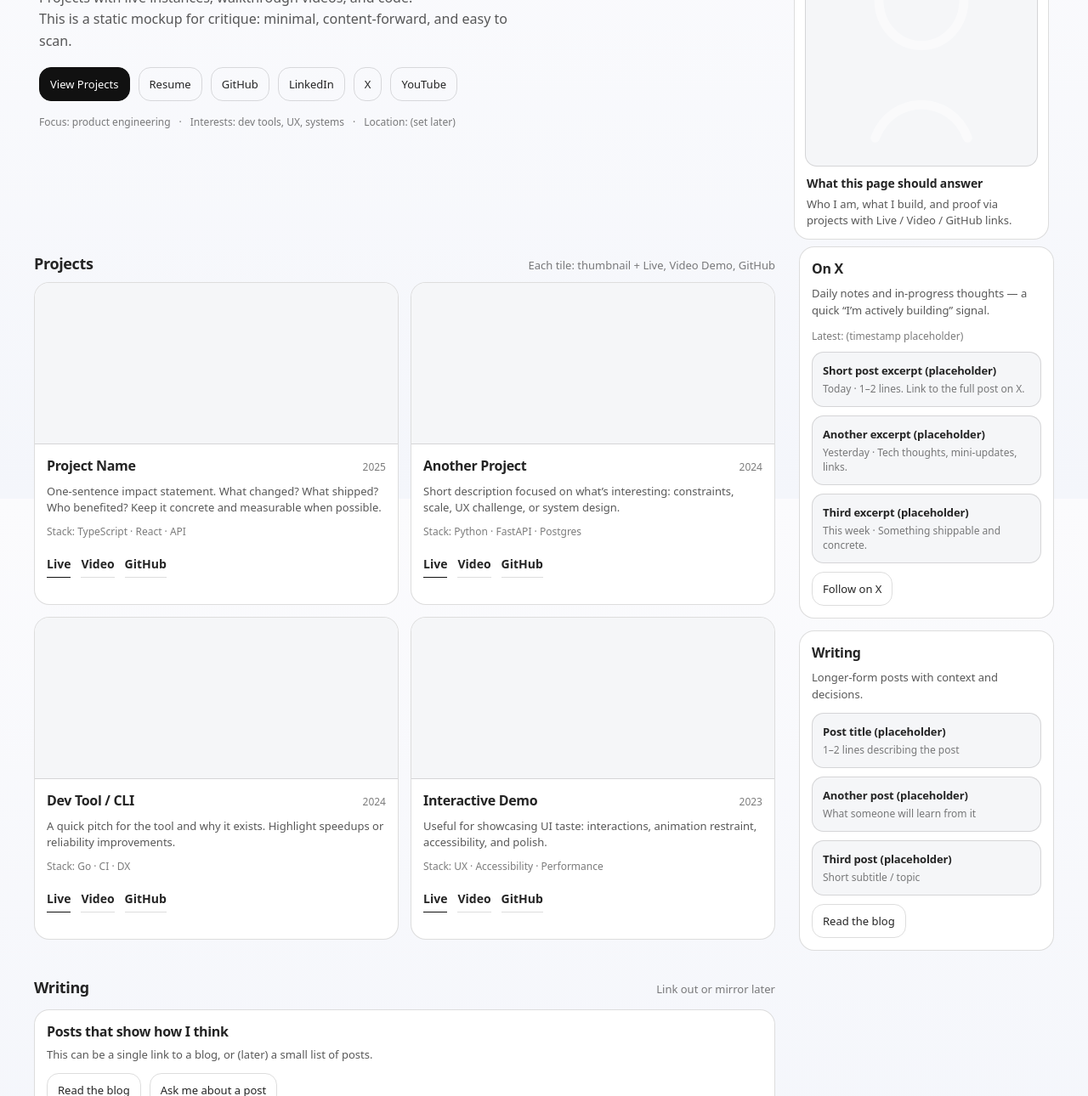
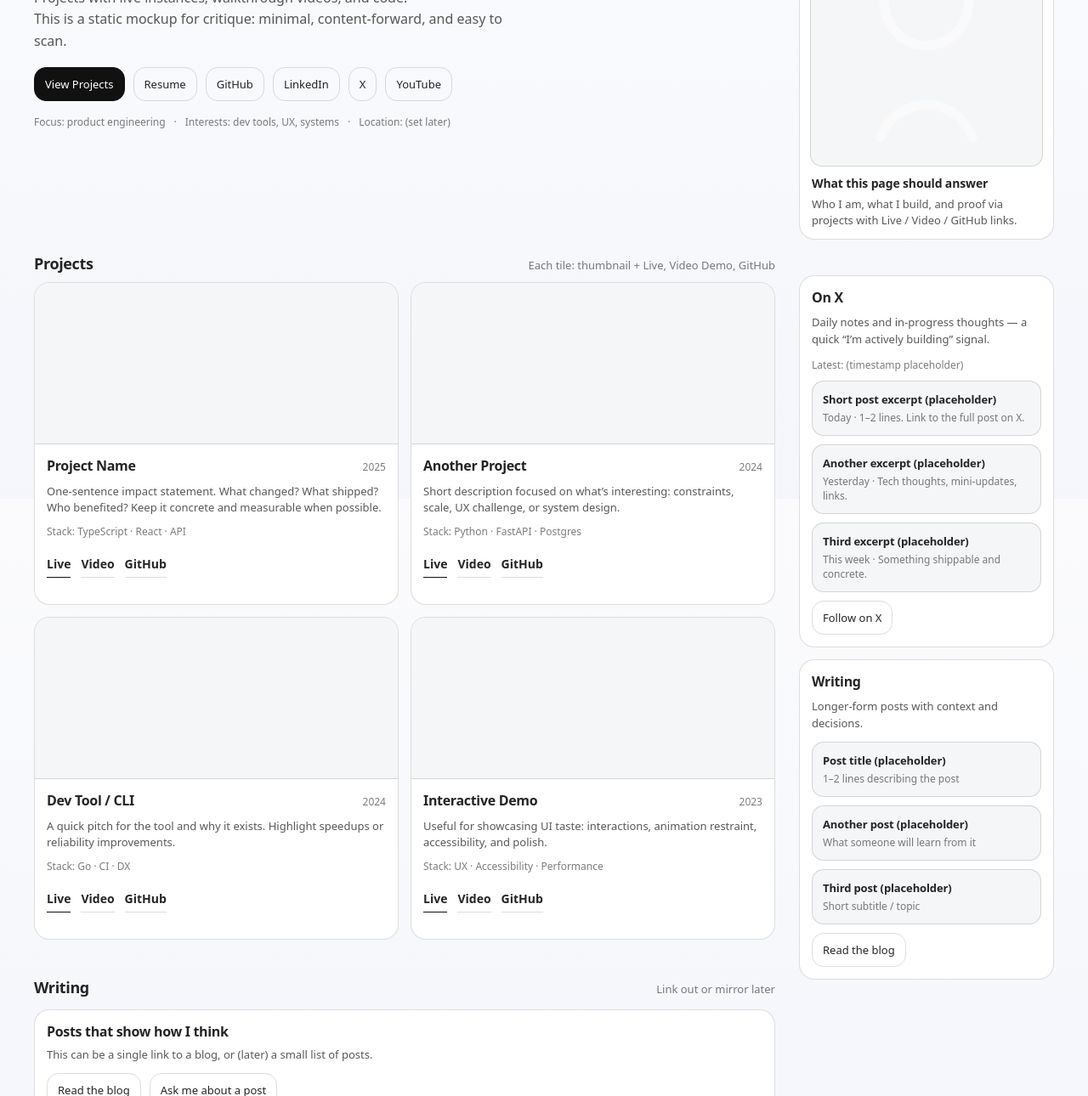
Before and after one commit to chaceraiter/portfolio-site, a plain HTML site: page mockups/homepage.html in a window 1280 px wide. Shown: the part 213-1503 px from the top of the page at 85% size. Drawn offline with Linux system fonts and the light colour scheme.

Commit message:
Align hero/rail columns and rail vertical offset

```diff
--- a/mockups/homepage.html
+++ b/mockups/homepage.html
@@ -203,7 +203,7 @@
       }
 
       .hero {
-        padding: 44px 6px 8px;
+        padding: 44px 0 8px;
         display: grid;
         grid-template-columns: 1fr;
         gap: 22px;
@@ -629,6 +629,9 @@
         .rail-col {
           display: block;
         }
+        .rail {
+          margin-top: 34px;
+        }
         .card {
           grid-column: span 6;
         }
```
